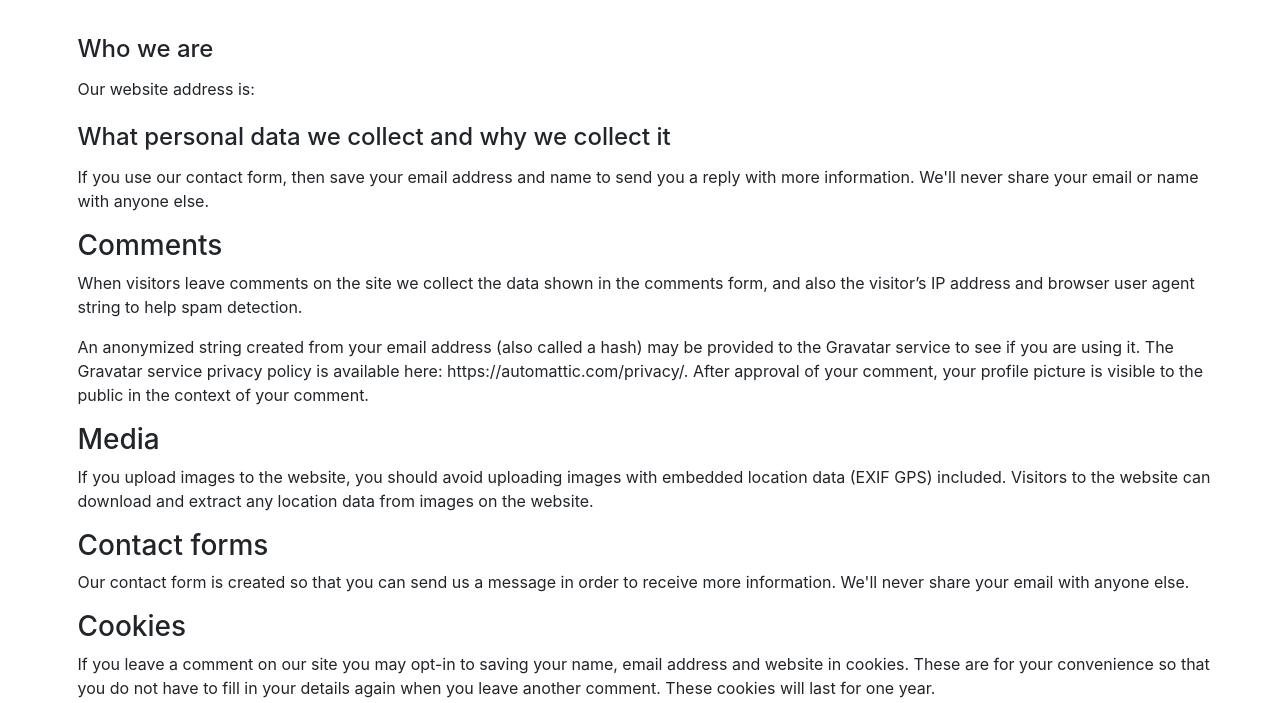
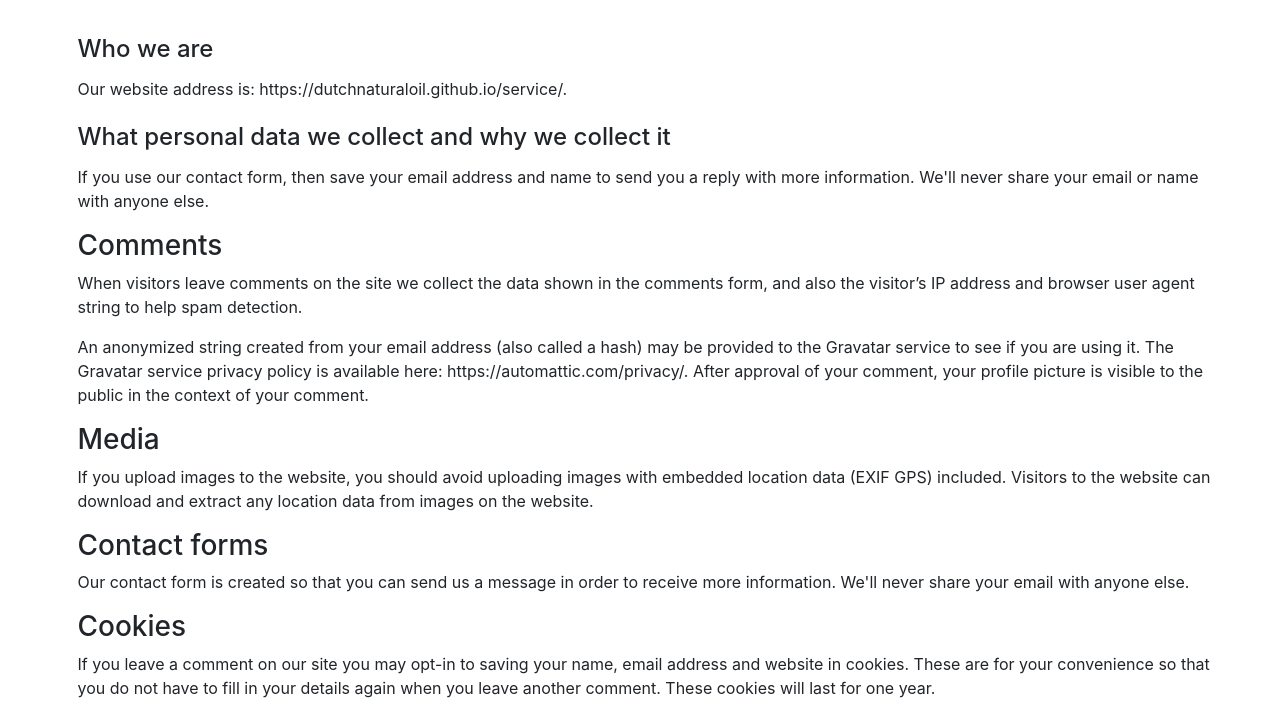
Before and after one commit to dutchnaturaloil/service, a plain HTML site: page privacy.html in a window 1280 px wide. Shown: the part 97-800 px from the top of the page. Drawn offline with Linux system fonts and the light colour scheme.

Commit message:
Update privacy.html

```diff
--- a/privacy.html
+++ b/privacy.html
@@ -48,7 +48,7 @@
 
 
 
-<p>Our website address is: </p>
+<p>Our website address is:  https://dutchnaturaloil.github.io/service/.</p>
 
 
 
```
